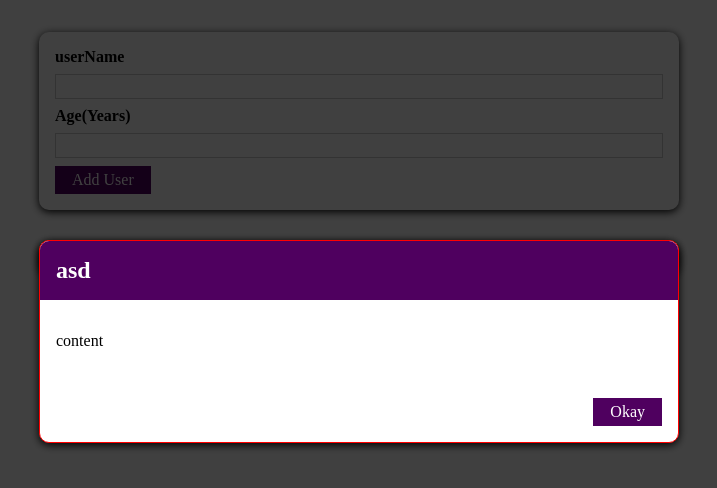
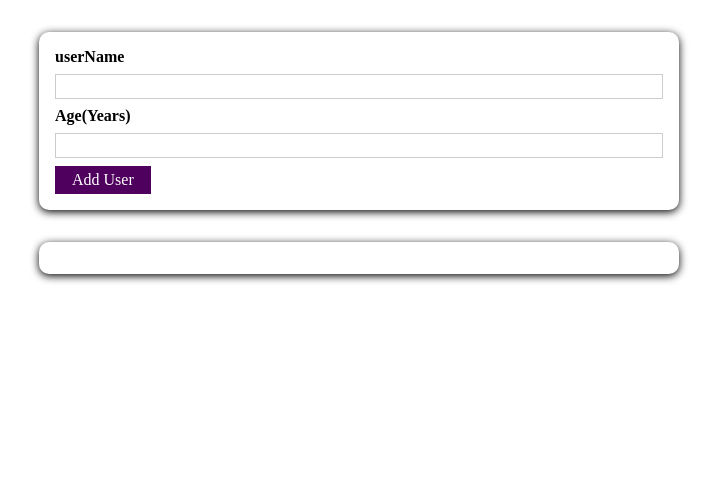
Before and after one commit to billy7175/Node-Storage, a React (Create React App) app: page / in a window 1280 px wide. Shown: the top 488 px of the page, without its empty margins (281-998 px from the left). Built offline with nearby package versions, Linux system fonts and the light colour scheme.

Commit message:
managing the Error State

```diff
--- a/src/components/UI/ErrorModal.js
+++ b/src/components/UI/ErrorModal.js
@@ -7,7 +7,7 @@
 const ErrorModal = (props) => {
   return (
     <div>
-      <div className={classes.backdrop} />
+      <div className={classes.backdrop} onClick={props.onConfirm} />
       <Card className={classes.modal}>
         <header className={classes.header}>
           <h2>{props.title}</h2>
@@ -16,7 +16,7 @@
           <p>{props.message}</p>
         </div>
         <footer className={classes.actions}>
-          <Button>Okay</Button>
+          <Button onClick={props.onConfirm}>Okay</Button>
         </footer>
       </Card>
     </div>
--- a/src/components/Users/AddUser.js
+++ b/src/components/Users/AddUser.js
@@ -8,6 +8,7 @@
 const AddUser = (props) => {
   const [enteredUsername, setEnteredUsername] = useState("");
   const [enteredUserAge, setEnteredUserAge] = useState("");
+  const [error, setError ] = useState();
 
   const addUserHandler = (event) => {
     event.preventDefault();
@@ -15,9 +16,17 @@
       enteredUsername.trim().length === 0 ||
       enteredUserAge.trim().length === 0
     ) {
+      setError({
+        title:'Invalid Input',
+        message:'Please, enter a valid name and age (non-empty values)'
+      })
       return;
     }
     if (+enteredUserAge < 1) {
+      setError({
+        title:'Invalid Age',
+        message:'Please, enter a valid age'
+      })
       return;
     }
     console.log(enteredUsername, enteredUserAge);
@@ -34,9 +43,13 @@
     setEnteredUserAge(event.target.value);
   };
 
+  const errorHandler = () =>{
+    setError(null);
+  }
+
   return (
     <div>
-      <ErrorModal title="asd" message="content" />
+      {error && <ErrorModal title={error.title} message={error.message} onConfirm={errorHandler} />}
       <Card className={classes.input}>
         <form onSubmit={addUserHandler}>
           <label htmlFor="username">userName</label>
```
